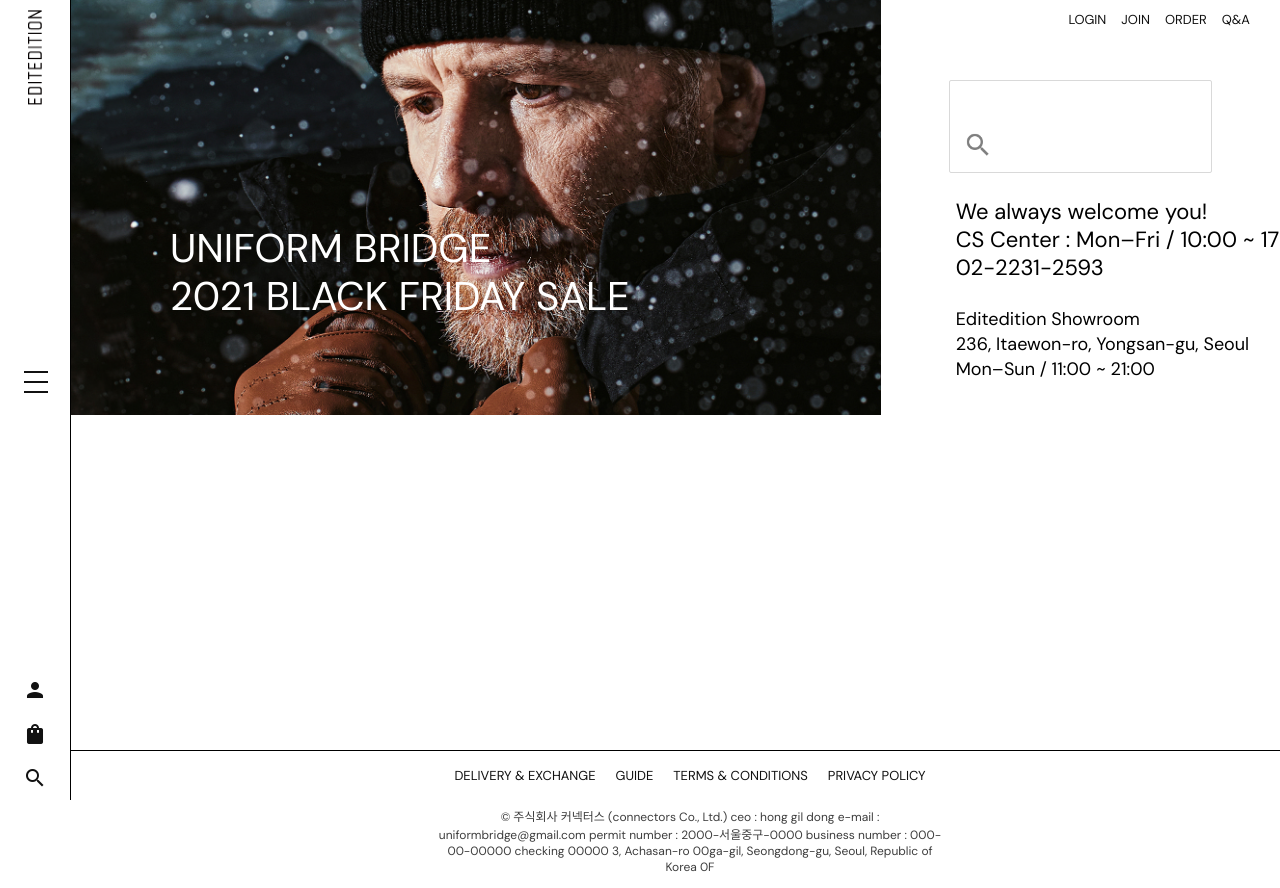
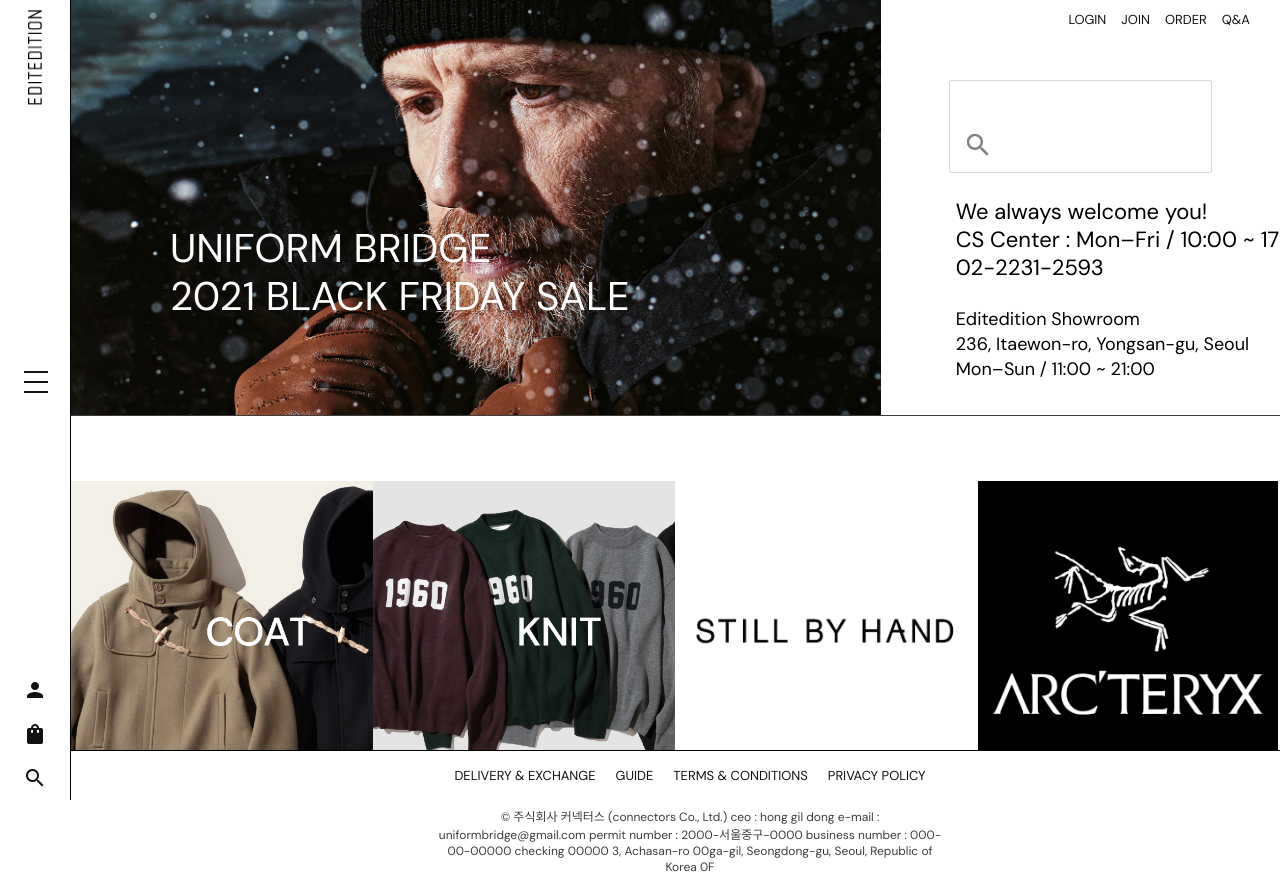
Before and after one commit to yongseongJang/Study_Web, a React app: page / in a window 1280 px wide. Shown: the top 888 px of the page. Before the commit the page ends 800 px from the top, so only its background shows below. Built offline with nearby package versions, Linux system fonts and the light colour scheme; a web font is replaced by a local one.

Commit message:
feat(client): publishing main page second section

```diff
--- a/src/client/pages/Main.tsx
+++ b/src/client/pages/Main.tsx
@@ -1,8 +1,14 @@
 import * as React from "react";
 import mainBanner from "../../public/img/mainbanner.jpg";
 import search from "../../public/img/search.png";
+import coat from "../../public/img/coat.jpg";
+import knit from "../../public/img/knit.jpg";
+import still_by_hand from "../../public/img/still_by_hand.jpg";
+import arcteryx from "../../public/img/arcteryx.jpg";
 
 function Main() {
+  const secondSectionImage = [coat, knit, still_by_hand, arcteryx];
+
   return (
     <div className="main">
       <div className="main__page-outer">
@@ -75,7 +81,25 @@
                   </div>
                 </div>
               </section>
-              <section className="content__section"></section>
+              <section className="content__section">
+                <div className="section__element">
+                  {secondSectionImage.map((v, i) => {
+                    return (
+                      <div className="element__column" key={i}>
+                        <div className="column__wrap">
+                          <div className="wrap__picture-menu">
+                            <div>
+                              <a href="/">
+                                <img src={v} />
+                              </a>
+                            </div>
+                          </div>
+                        </div>
+                      </div>
+                    );
+                  })}
+                </div>
+              </section>
               <section className="content__section"></section>
               <section className="content__section"></section>
               <section className="content__section"></section>
--- a/src/client/styles/Main.scss
+++ b/src/client/styles/Main.scss
@@ -27,7 +27,7 @@
             position: relative;
             display: block;
 
-            .section__element {
+            .section__element:nth-child(1) {
               position: relative;
               display: flex;
 
@@ -161,6 +161,31 @@
               }
             }
           }
+
+          .content__section:nth-child(2) {
+            border-style: solid;
+            border-width: 1px 0px 0px 0px;
+            padding: 65px 0px 0px 0px;
+
+            .section__element {
+              position: relative;
+              display: flex;
+
+              .element__column {
+                position: relative;
+                display: flex;
+                width: 25%;
+
+                .column__wrap {
+                  width: 100%;
+
+                  img {
+                    height: 300px;
+                  }
+                }
+              }
+            }
+          }
         }
       }
     }
```
